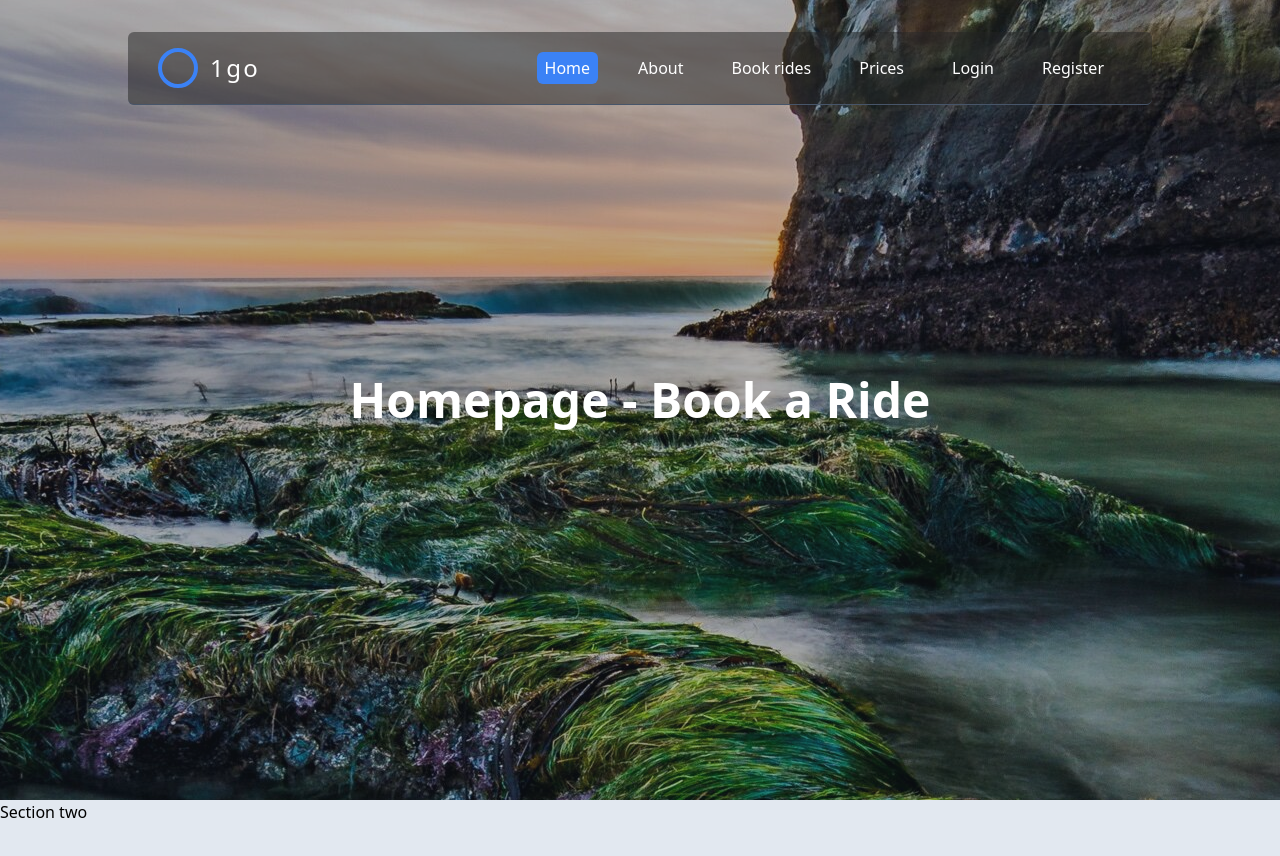
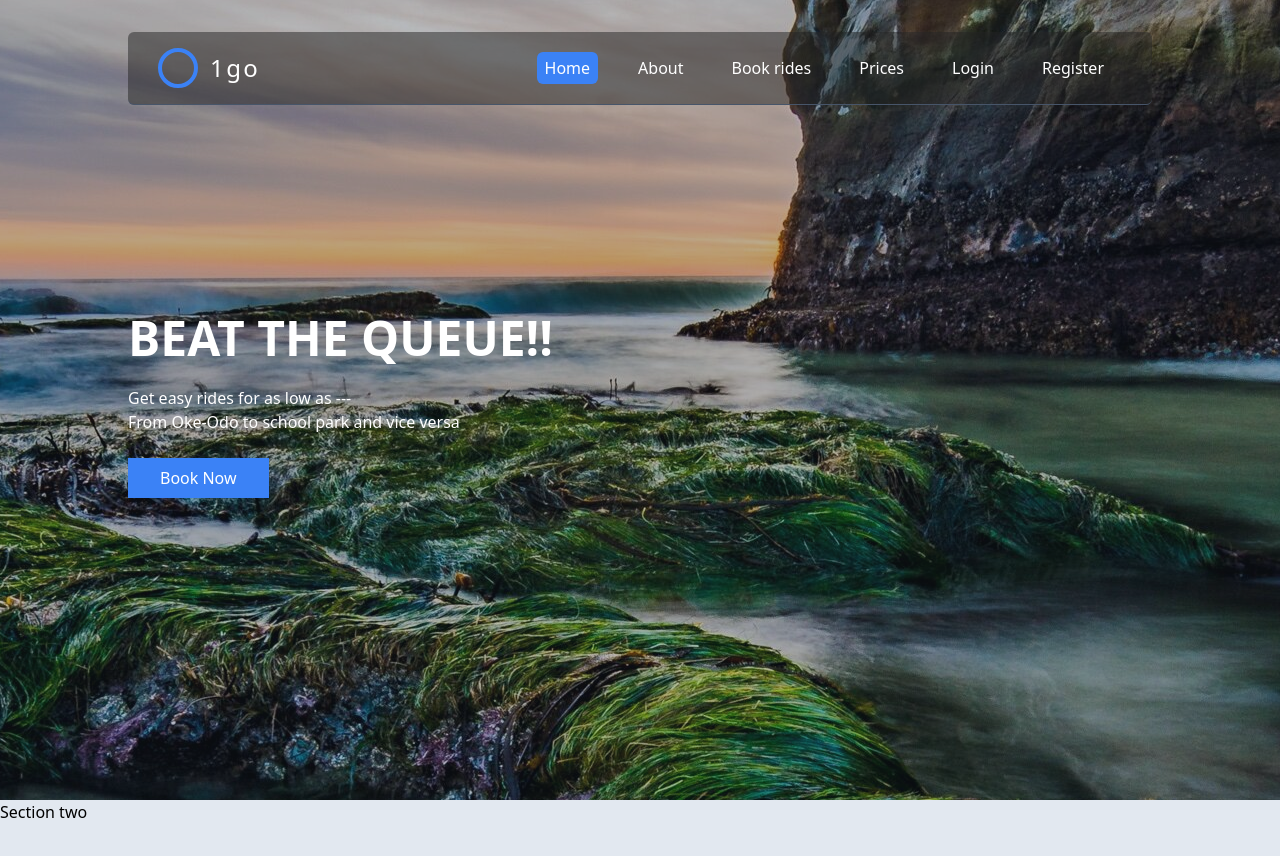
Before and after one commit to olamiidee/1go-app, a React (Vite) app: page / in a window 1280 px wide. Shown: the top 856 px of the page. Built offline with nearby package versions, Linux system fonts and the light colour scheme.

Commit message:
homepage

```diff
--- a/src/output.css
+++ b/src/output.css
@@ -596,6 +596,10 @@ video {
   margin-right: 25px;
 }
 
+.mb-4 {
+  margin-bottom: 1rem;
+}
+
 .flex {
   display: flex;
 }
@@ -710,6 +714,14 @@ video {
   cursor: pointer;
 }
 
+.flex-col {
+  flex-direction: column;
+}
+
+.items-start {
+  align-items: flex-start;
+}
+
 .items-center {
   align-items: center;
 }
@@ -738,6 +750,12 @@ video {
   gap: 0.5rem;
 }
 
+.space-y-3 > :not([hidden]) ~ :not([hidden]) {
+  --tw-space-y-reverse: 0;
+  margin-top: calc(0.75rem * calc(1 - var(--tw-space-y-reverse)));
+  margin-bottom: calc(0.75rem * var(--tw-space-y-reverse));
+}
+
 .rounded-md {
   border-radius: 0.375rem;
 }
@@ -750,12 +768,12 @@ video {
   border-radius: 0.5rem;
 }
 
+.border-4 {
+  border-width: 4px;
+}
+
 .border-2 {
   border-width: 2px;
-}
-
-.border-4 {
-  border-width: 4px;
 }
 
 .border-b {
@@ -795,14 +813,19 @@ video {
   background-color: rgb(37 37 37 / 0.5);
 }
 
-.bg-rose-400 {
+.bg-blue-500 {
   --tw-bg-opacity: 1;
-  background-color: rgb(251 113 133 / var(--tw-bg-opacity));
+  background-color: rgb(59 130 246 / var(--tw-bg-opacity));
 }
 
 .bg-\[\#ffab91\] {
   --tw-bg-opacity: 1;
   background-color: rgb(255 171 145 / var(--tw-bg-opacity));
+}
+
+.bg-rose-400 {
+  --tw-bg-opacity: 1;
+  background-color: rgb(251 113 133 / var(--tw-bg-opacity));
 }
 
 .bg-rose-500 {
@@ -819,51 +842,18 @@ video {
   background-color: rgb(0 0 0 / 0.8);
 }
 
+.bg-sky-100 {
+  --tw-bg-opacity: 1;
+  background-color: rgb(224 242 254 / var(--tw-bg-opacity));
+}
+
 .bg-slate-200 {
   --tw-bg-opacity: 1;
   background-color: rgb(226 232 240 / var(--tw-bg-opacity));
 }
 
-.bg-gray-500\/50 {
-  background-color: rgb(107 114 128 / 0.5);
-}
-
-.bg-black\/50 {
-  background-color: rgb(0 0 0 / 0.5);
-}
-
-.bg-black\/40 {
-  background-color: rgb(0 0 0 / 0.4);
-}
-
-.bg-gray-800\/40 {
-  background-color: rgb(31 41 55 / 0.4);
-}
-
-.bg-white\/20 {
-  background-color: rgb(255 255 255 / 0.2);
-}
-
 .bg-gray-800\/30 {
   background-color: rgb(31 41 55 / 0.3);
-}
-
-.bg-gray-100\/30 {
-  background-color: rgb(243 244 246 / 0.3);
-}
-
-.bg-sky-100\/30 {
-  background-color: rgb(224 242 254 / 0.3);
-}
-
-.bg-sky-100 {
-  --tw-bg-opacity: 1;
-  background-color: rgb(224 242 254 / var(--tw-bg-opacity));
-}
-
-.bg-blue-500 {
-  --tw-bg-opacity: 1;
-  background-color: rgb(59 130 246 / var(--tw-bg-opacity));
 }
 
 .bg-home {
@@ -913,8 +903,31 @@ video {
   padding-right: 30px;
 }
 
+.px-\[5\%\] {
+  padding-left: 5%;
+  padding-right: 5%;
+}
+
+.px-8 {
+  padding-left: 2rem;
+  padding-right: 2rem;
+}
+
+.py-2 {
+  padding-top: 0.5rem;
+  padding-bottom: 0.5rem;
+}
+
 .pt-\[100px\] {
   padding-top: 100px;
+}
+
+.pb-4 {
+  padding-bottom: 1rem;
+}
+
+.pb-3 {
+  padding-bottom: 0.75rem;
 }
 
 .text-center {
@@ -941,22 +954,30 @@ video {
   font-size: 3rem;
 }
 
+.text-\[2\.5rem\] {
+  font-size: 2.5rem;
+}
+
 .font-bold {
   font-weight: 700;
+}
+
+.uppercase {
+  text-transform: uppercase;
 }
 
 .tracking-widest {
   letter-spacing: 0.1em;
 }
 
+.text-white {
+  --tw-text-opacity: 1;
+  color: rgb(255 255 255 / var(--tw-text-opacity));
+}
+
 .text-rose-300 {
   --tw-text-opacity: 1;
   color: rgb(253 164 175 / var(--tw-text-opacity));
-}
-
-.text-white {
-  --tw-text-opacity: 1;
-  color: rgb(255 255 255 / var(--tw-text-opacity));
 }
 
 .text-rose-400 {
@@ -990,6 +1011,24 @@ video {
   transform: translate(var(--tw-translate-x), var(--tw-translate-y)) rotate(var(--tw-rotate)) skewX(var(--tw-skew-x)) skewY(var(--tw-skew-y)) scaleX(var(--tw-scale-x)) scaleY(var(--tw-scale-y));
 }
 
+.hover\:border:hover {
+  border-width: 1px;
+}
+
+.hover\:border-2:hover {
+  border-width: 2px;
+}
+
+.hover\:border-blue-500:hover {
+  --tw-border-opacity: 1;
+  border-color: rgb(59 130 246 / var(--tw-border-opacity));
+}
+
+.hover\:bg-blue-500:hover {
+  --tw-bg-opacity: 1;
+  background-color: rgb(59 130 246 / var(--tw-bg-opacity));
+}
+
 .hover\:bg-blue-400:hover {
   --tw-bg-opacity: 1;
   background-color: rgb(96 165 250 / var(--tw-bg-opacity));
@@ -1005,9 +1044,8 @@ video {
   background-color: rgb(251 113 133 / var(--tw-bg-opacity));
 }
 
-.hover\:bg-blue-500:hover {
-  --tw-bg-opacity: 1;
-  background-color: rgb(59 130 246 / var(--tw-bg-opacity));
+.hover\:bg-transparent:hover {
+  background-color: transparent;
 }
 
 @media (min-width: 640px) {
@@ -1017,6 +1055,21 @@ video {
 
   .sm\:hidden {
     display: none;
+  }
+
+  .sm\:px-\[10\%\] {
+    padding-left: 10%;
+    padding-right: 10%;
+  }
+}
+
+@media (min-width: 768px) {
+  .md\:text-\[3rem\] {
+    font-size: 3rem;
+  }
+
+  .md\:text-\[4rem\] {
+    font-size: 4rem;
   }
 }
 
--- a/src/pages/Homepage.jsx
+++ b/src/pages/Homepage.jsx
@@ -6,10 +6,18 @@ const Homepage = () => {
       <Header />
       <main className="w-full bg-slate-200">
         <section className="w-full min-h-screen bg-home bg-center bg-no-repeat">
-          <div className="overlay w-full h-screen bg-gray-800/30 flex justify-center items-center">
-            <h1 className="text-[3rem] font-bold text-white">
-              Homepage - Book a Ride
+          <div className="overlay w-full h-screen bg-gray-800/30 flex flex-col justify-center items-start space-y-3 text-white px-[5%] sm:px-[10%]">
+            <h1 className="text-[2.5rem] font-bold uppercase md:text-[3rem]">
+              Beat The Queue!!
             </h1>
+            <div className="pb-3">
+              <p>Get easy rides for as low as ---</p>
+              <p>From Oke-Odo to school park and vice versa</p>
+            </div>
+
+            <button className="bg-blue-500 px-8 py-2 hover:bg-transparent hover:border-blue-500 hover:border-2">
+              Book Now
+            </button>
           </div>
         </section>
         <section className="h-screen">
```
